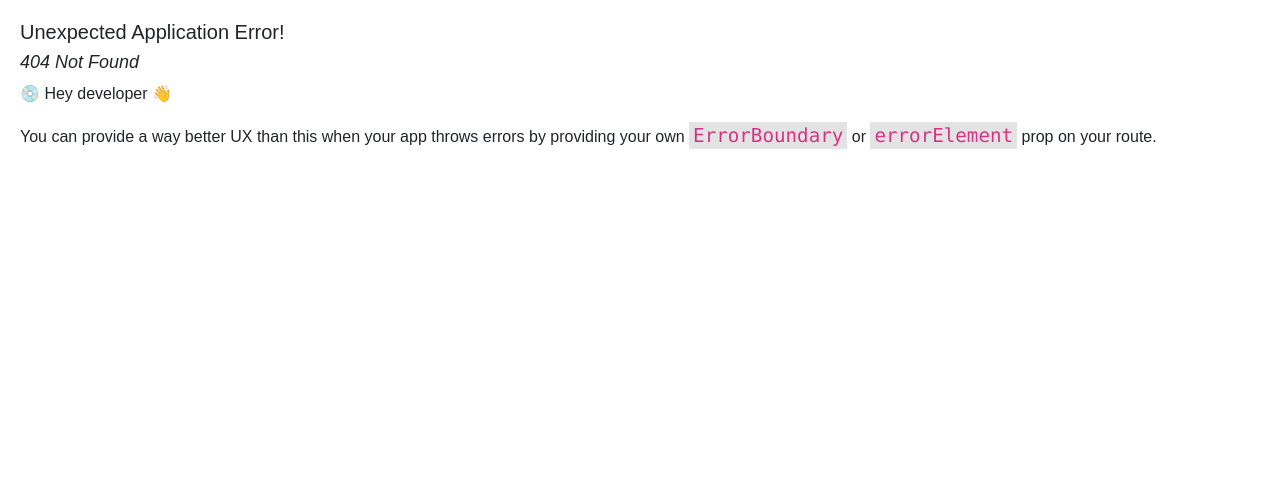
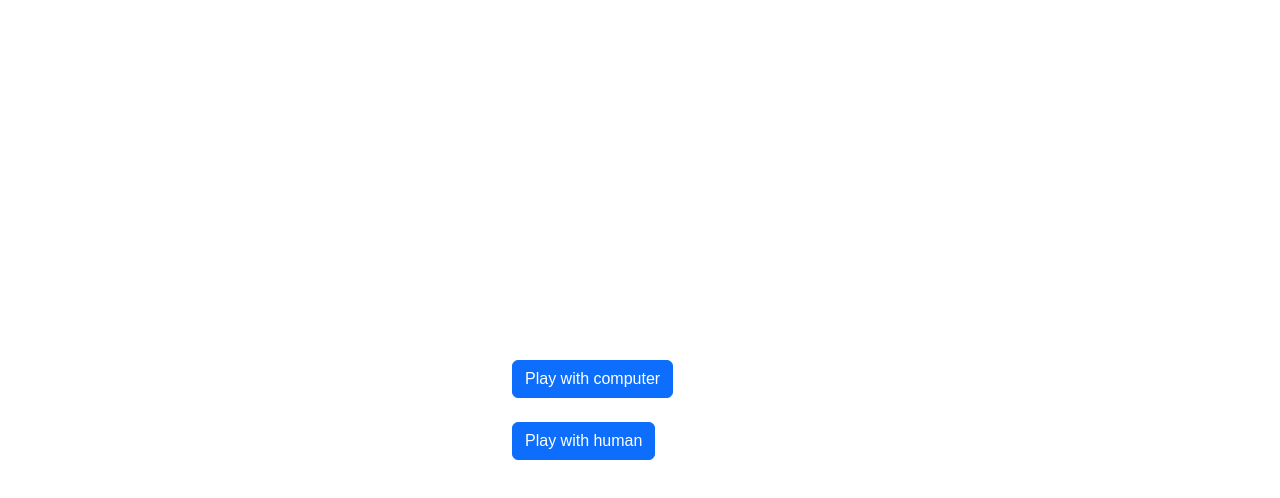
Before and after one commit to kavinshah/tictactoe, a React (Create React App) app: page / in a window 1280 px wide. Before the commit this address had no page. Shown: the top 498 px of the page. Built offline with nearby package versions, Linux system fonts and the light colour scheme.

Commit message:
making changes to use hashrouter

```diff
--- a/package.json
+++ b/package.json
@@ -2,7 +2,7 @@
   "name": "tictactoe",
   "version": "0.1.0",
   "private": true,
-  "homepage": "https://kavinshah.github.io/tictactoe",
+  "homepage": "https://kavinshah.github.io/tictactoe/#",
   "dependencies": {
     "@testing-library/jest-dom": "^5.17.0",
     "@testing-library/react": "^13.4.0",
--- a/src/Home.js
+++ b/src/Home.js
@@ -6,11 +6,11 @@ function Home(){
 	return (
 		<div className='center'>
 			<div>
-				<a id='single' className='btn btn-primary' href="/tictactoe/game/singleplayer">Play with computer</a>
+				<a id='single' className='btn btn-primary' href="/tictactoe/#/game/singleplayer">Play with computer</a>
 			</div>
 			<br />
 			<div>
-				<a id='twoplayer' className='btn btn-primary' href="/tictactoe/game/multiplayer">Play with  human</a>
+				<a id='twoplayer' className='btn btn-primary' href="/tictactoe/#/game/multiplayer">Play with  human</a>
 			</div>
 		</div>
 	);
```
Also changed, not shown: src/index.js (+4 -4 lines).
